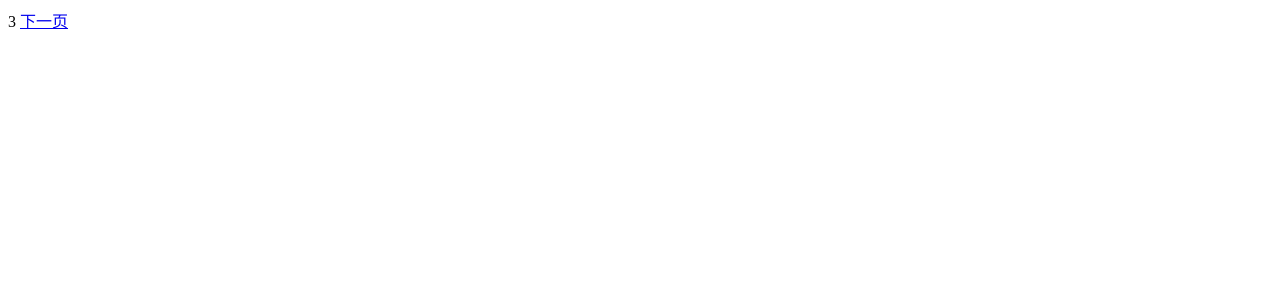
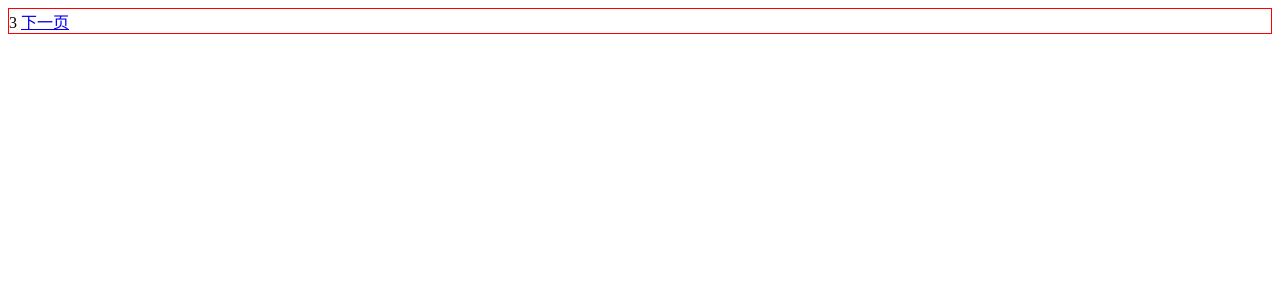
Before and after one commit to king-open/starsMoney, a React (Vite) app: page /welcome/3 in a window 1280 px wide. Shown: the top 300 px of the page. Built offline with nearby package versions, Linux system fonts and the light colour scheme.

Commit message:
改变目录结构

```diff
--- a/package.json
+++ b/package.json
@@ -15,6 +15,7 @@
   },
   "devDependencies": {
     "@antfu/eslint-config": "^1.1.2",
+    "@react-spring/web": "9.5.5",
     "@types/react": "^18.2.15",
     "@types/react-dom": "^18.2.7",
     "@typescript-eslint/eslint-plugin": "^6.0.0",
--- /dev/null
+++ b/src/layouts/MainLayout.tsx
@@ -0,0 +1,4 @@
+import { Outlet } from 'react-router-dom'
+export const MainLayout: React.FC = () => {
+  return <div><Outlet /></div>
+}
--- /dev/null
+++ b/src/layouts/WelcomeLayout.tsx
@@ -0,0 +1,6 @@
+import { Outlet } from 'react-router-dom'
+export const WelcomeLayout: React.FC = () => {
+  return <div>
+    <Outlet />
+  </div>
+}
--- a/src/main.tsx
+++ b/src/main.tsx
@@ -1,54 +1,7 @@
 import React from 'react'
 import ReactDOM from 'react-dom/client'
-import { NavLink, Outlet, RouterProvider, createBrowserRouter } from 'react-router-dom'
-import { RedirectToWelcome1 } from './components/RedirectToWelcome1'
-
-const router = createBrowserRouter([
-  {
-    path:'/',
-    element:<Outlet/>,
-    errorElement:<RedirectToWelcome1/>,
-    children: [
-      { index: true, element: <div>空</div> },
-      {
-        path: 'welcome',
-        element: <Outlet />,
-        children: [
-          { index: true, element: <div>空</div> },
-          {
-            path: '1',
-            element: (
-              <div> 1 <NavLink to="/welcome/2">下一页</NavLink> </div>
-            )
-          },
-          {
-            path: '2',
-            element: (
-              <div> 2 <NavLink to="/welcome/3">下一页</NavLink> </div>
-            )
-          },
-          {
-            path: '3',
-            element: (
-              <div> 3 <NavLink to="/welcome/4">下一页</NavLink> </div>
-            )
-          },
-          {
-            path: '4',
-            element: (
-              <div> 4 <NavLink to="/xxx">开始记账</NavLink> </div>
-            )
-          },
-        ]
-      }
-    ],
-  },
-  {
-    path:'/1',
-    element:<div>1</div>,
-  }
-
-])
+import { RouterProvider } from 'react-router-dom'
+import { router } from './routes/router'
 
 const div = document.getElementById('root') as HTMLElement
 
--- /dev/null
+++ b/src/pages/Welcome1.tsx
@@ -0,0 +1,7 @@
+import * as React from 'react'
+import { NavLink } from 'react-router-dom'
+export const Welcome1: React.FC = () => {
+  return (
+    <div style={{ border: '1px solid red' }}> 1 <NavLink to="/welcome/2">下一页</NavLink> </div>
+  )
+}
--- /dev/null
+++ b/src/pages/Welcome2.tsx
@@ -0,0 +1,7 @@
+import * as React from 'react'
+import { NavLink } from 'react-router-dom'
+export const Welcome2: React.FC = () => {
+  return (
+    <div style={{ border: '1px solid red' }}> 2 <NavLink to="/welcome/3">下一页</NavLink> </div>
+  )
+}
--- /dev/null
+++ b/src/pages/Welcome3.tsx
@@ -0,0 +1,7 @@
+import * as React from 'react'
+import { NavLink } from 'react-router-dom'
+export const Welcome3: React.FC = () => {
+  return (
+    <div style={{ border: '1px solid red' }}> 3 <NavLink to="/welcome/4">下一页</NavLink> </div>
+  )
+}
--- /dev/null
+++ b/src/pages/Welcome4.tsx
@@ -0,0 +1,7 @@
+import * as React from 'react'
+import { NavLink } from 'react-router-dom'
+export const Welcome4: React.FC = () => {
+  return (
+    <div style={{ border: '1px solid red' }}> 4 <NavLink to="/xxx">开始记账</NavLink> </div>
+  )
+}
--- /dev/null
+++ b/src/routes/router.tsx
@@ -0,0 +1,15 @@
+import { createBrowserRouter } from 'react-router-dom'
+import { RedirectToWelcome1 } from '../components/RedirectToWelcome1'
+import { MainLayout } from '../layouts/MainLayout'
+import { welcomeRoutes } from './WelcomeRoutes'
+
+export const router = createBrowserRouter([
+  {
+    path: '/',
+    element: <MainLayout />,
+    errorElement: <RedirectToWelcome1 />,
+    children: [
+      welcomeRoutes
+    ],
+  },
+])
--- /dev/null
+++ b/src/routes/welcomeRoutes.tsx
@@ -0,0 +1,16 @@
+import { WelcomeLayout } from '../layouts/WelcomeLayout'
+import { Welcome1 } from '../pages/Welcome1'
+import { Welcome2 } from '../pages/Welcome2'
+import { Welcome3 } from '../pages/Welcome3'
+import { Welcome4 } from '../pages/Welcome4'
+
+export const welcomeRoutes = {
+  path: 'welcome',
+  element: <WelcomeLayout />,
+  children: [
+    { path: '1', element: <Welcome1 /> },
+    { path: '2', element: <Welcome2 /> },
+    { path: '3', element: <Welcome3 /> },
+    { path: '4', element: <Welcome4 /> },
+  ]
+}
```
Also changed, not shown: 1 other file (tests, documents, lock files or other folders).
